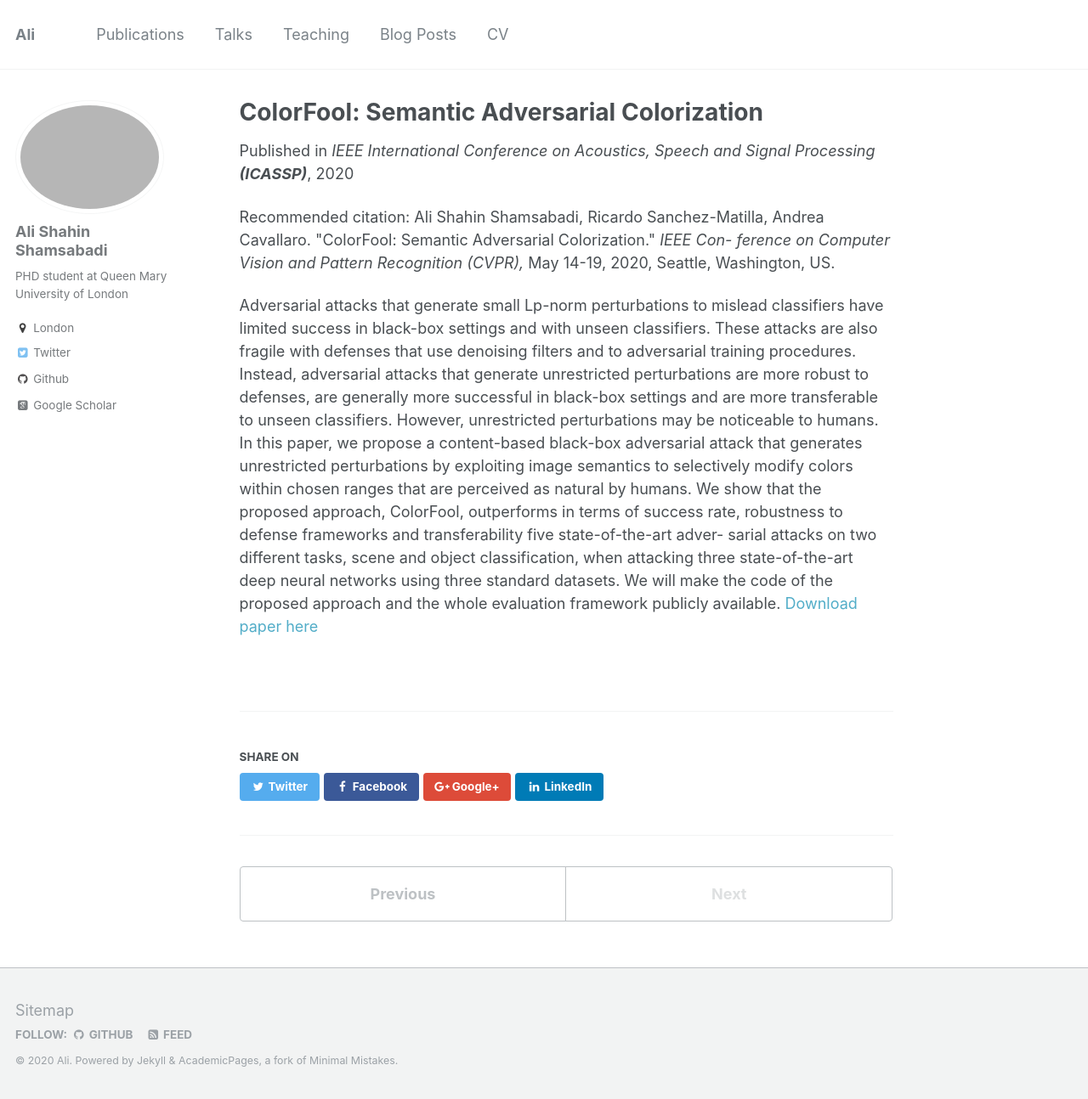
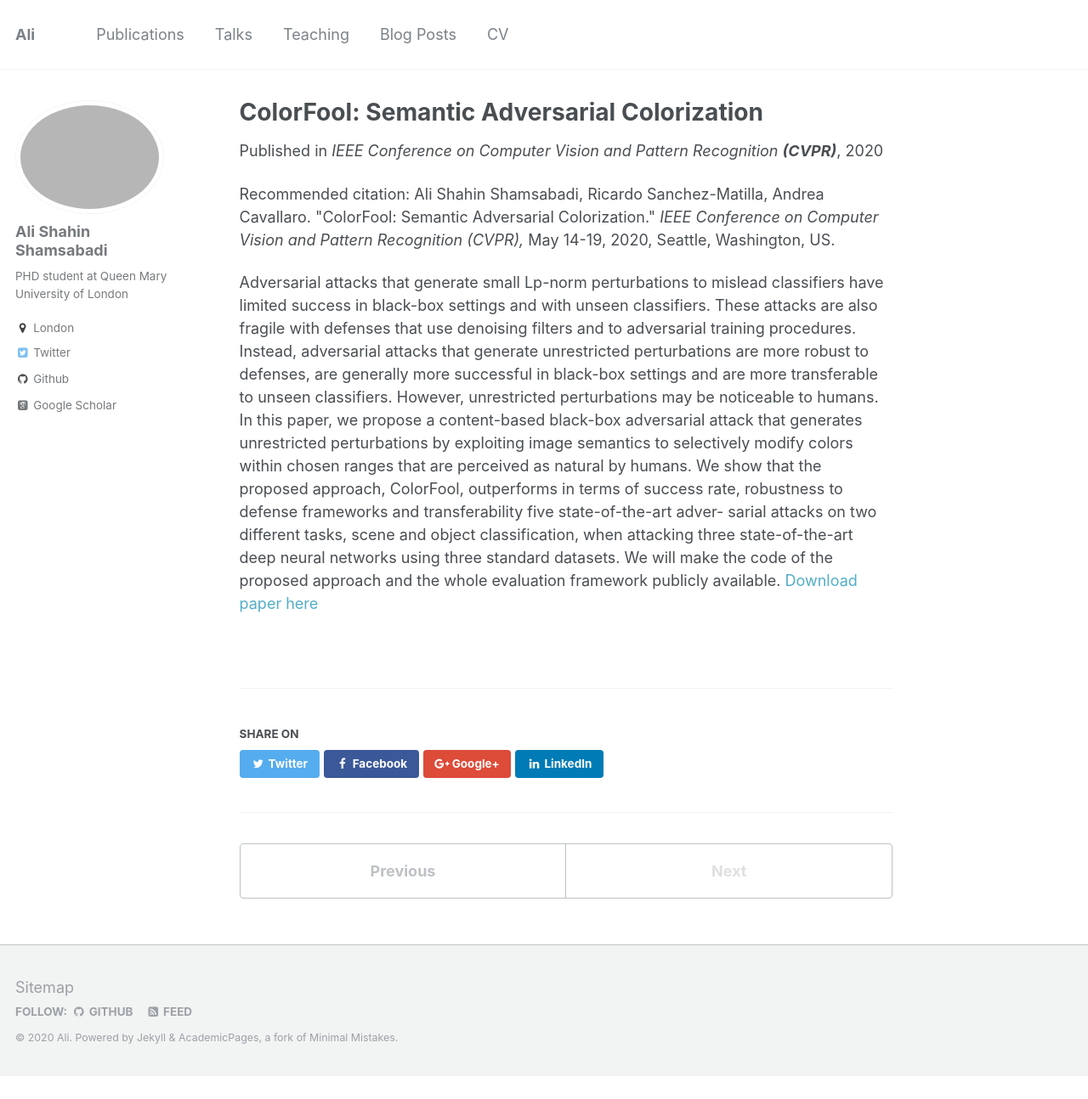
Before and after one commit to AliShahin/AliShahin.github.io, a Jekyll site: the page built from _publications/2019_11_25_ColorFool.md, in a window 1280 px wide and 1294 px high. Shown: the whole window at 85% size. Built offline with Jekyll 4.4.1, drawn with Linux system fonts in a browser that asks for light colours; some web fonts are replaced.

Commit message:
Update 2019_11_25_ColorFool.md

```diff
--- a/_publications/2019_11_25_ColorFool.md
+++ b/_publications/2019_11_25_ColorFool.md
@@ -5,8 +5,8 @@ permalink: /publication/2019_11_25_ColorFool
 excerpt: '[<b>Paper</b>](https://arxiv.org/pdf/1910.12227.pdf),
 [<b>Code</b>](https://github.com/smartcameras/EdgeFool).'
 date: 2020-06-14
-venue: 'IEEE International Conference on Acoustics, Speech and Signal Processing <b> (ICASSP)</b>'
-citation: 'Ali Shahin Shamsabadi, Ricardo Sanchez-Matilla, Andrea Cavallaro. &quot;ColorFool: Semantic Adversarial Colorization.&quot; <i> IEEE Con- ference on Computer Vision and Pattern Recognition (CVPR), </i> May 14-19, 2020, Seattle, Washington, US.'
+venue: 'IEEE Conference on Computer Vision and Pattern Recognition <b> (CVPR)</b>'
+citation: 'Ali Shahin Shamsabadi, Ricardo Sanchez-Matilla, Andrea Cavallaro. &quot;ColorFool: Semantic Adversarial Colorization.&quot; <i> IEEE Conference on Computer Vision and Pattern Recognition (CVPR), </i> May 14-19, 2020, Seattle, Washington, US.'
 ---
 Adversarial attacks that generate small Lp-norm perturbations to mislead classifiers have limited success in black-box settings and with unseen classifiers. These attacks are also fragile with defenses that use denoising filters and to adversarial training procedures. Instead, adversarial attacks that generate unrestricted perturbations are more robust to defenses, are generally more successful in black-box settings and are more transferable to unseen classifiers. However, unrestricted perturbations may be noticeable to humans. In this paper, we propose a content-based black-box adversarial attack that generates unrestricted perturbations by exploiting image semantics to selectively modify colors within chosen ranges that are perceived as natural by humans. We show that the proposed approach, ColorFool, outperforms in terms of success rate, robustness to defense frameworks and transferability five state-of-the-art adver- sarial attacks on two different tasks, scene and object classification, when attacking three state-of-the-art deep neural networks using three standard datasets. We will make the code of the proposed approach and the whole evaluation framework publicly available.
 [Download paper here](https://arxiv.org/pdf/1911.10891.pdf)
```
